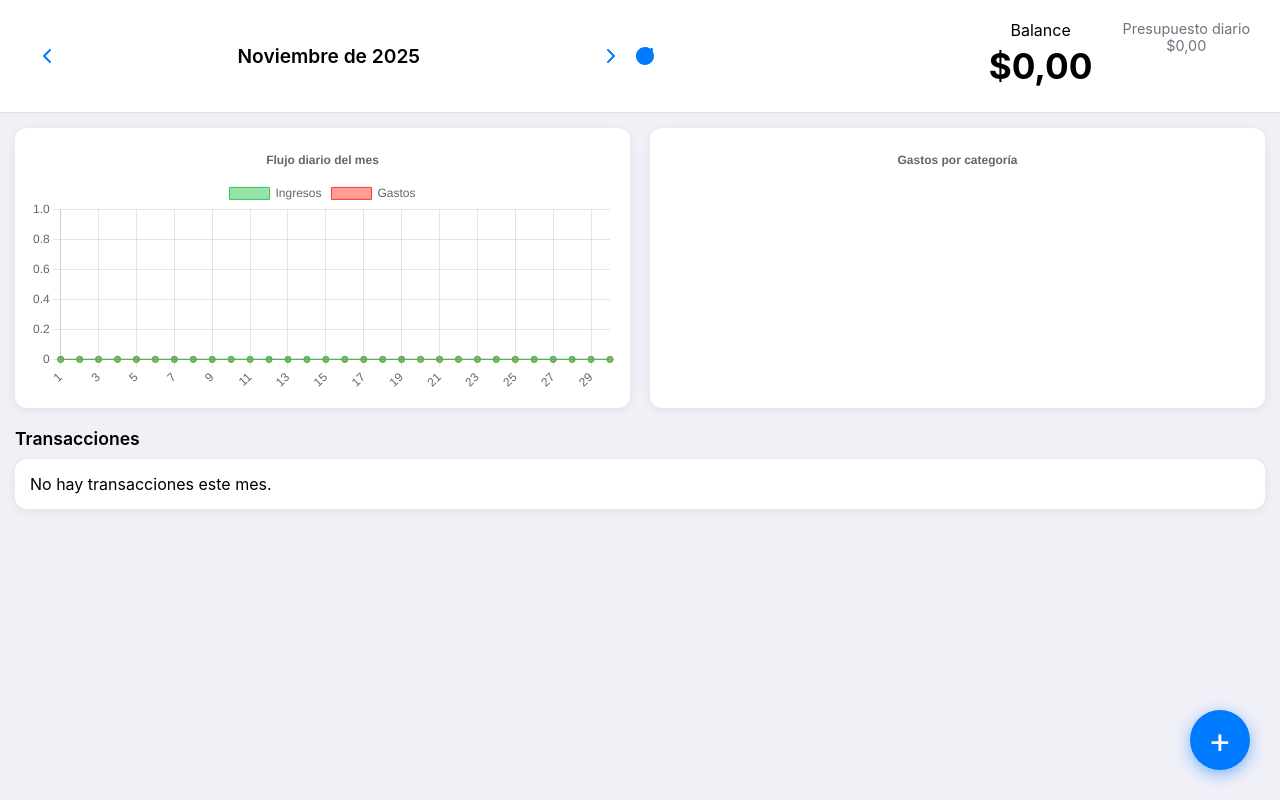
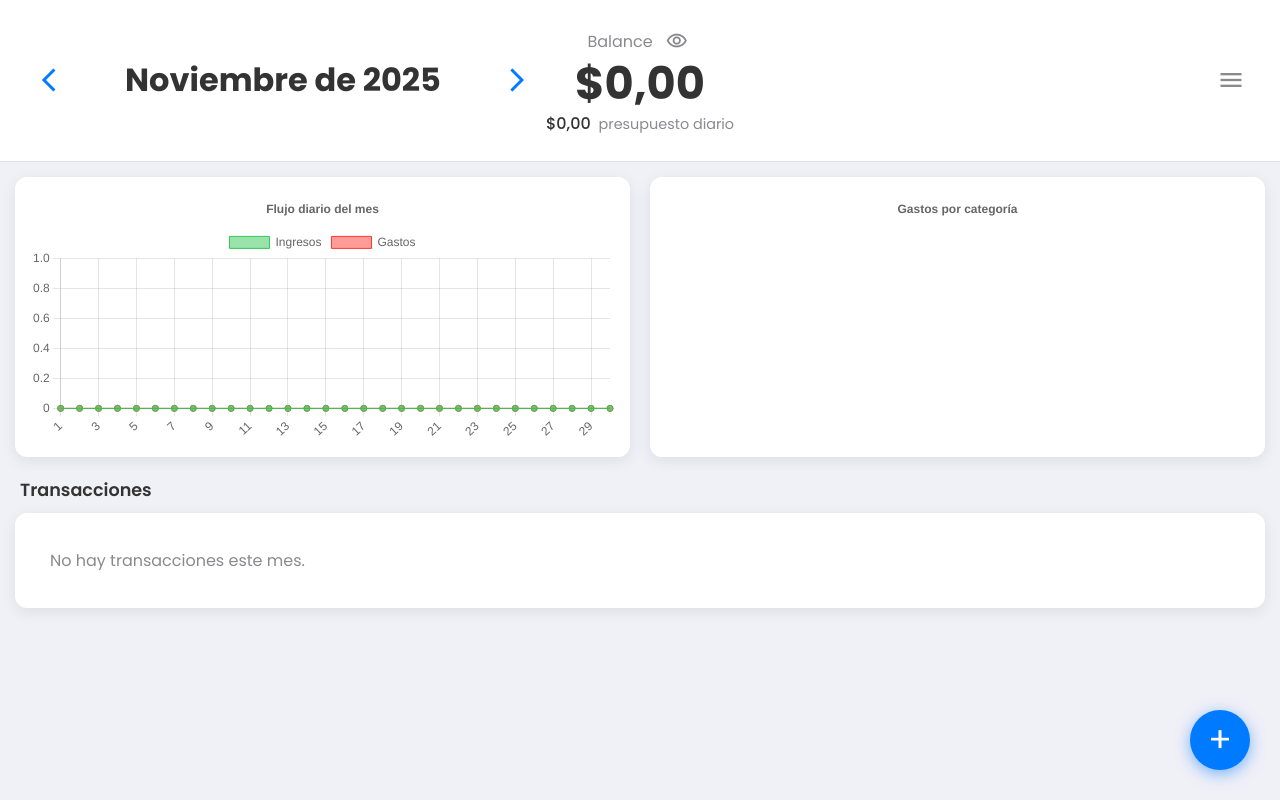
Before and after one commit to JulianLobos/quarter, a plain HTML site: page index.html in a window 1280 px wide. Drawn offline with nearby package versions, Linux system fonts and the light colour scheme.

Commit message:
third commit

```diff
--- a/css/styles.css
+++ b/css/styles.css
@@ -1,8 +1,8 @@
 :root {
     --background-color: #f0f0f7;
     --card-background: #ffffff;
-    --primary-text-color: #000000;
-    --secondary-text-color: #6c757d;
+    --primary-text-color: #333333;
+    --secondary-text-color: #8a8a8e;
     --accent-color: #007aff;
     --accent-color-dark: #005ecb;
     --income-color: #34c759;
@@ -10,42 +10,44 @@
     --danger-color: #ff3b30;
     --danger-color-dark: #c50f0f;
     --border-color: #e0e0e0;
-    --shadow: 0 2px 10px rgba(0, 0, 0, 0.07);
+    --shadow: 0 4px 15px rgba(0, 0, 0, 0.08);
     --border-radius: 12px;
     --border-radius-lg: 20px;
+    --font-family: 'Poppins', -apple-system, BlinkMacSystemFont, "Segoe UI", Roboto, Helvetica, Arial, sans-serif;
 }
 
 * {
     margin: 0;
     padding: 0;
     box-sizing: border-box;
-    font-family: -apple-system, BlinkMacSystemFont, "Segoe UI", Roboto, Helvetica, Arial, sans-serif;
+    font-family: var(--font-family);
 }
 
 body {
     background-color: var(--background-color);
     color: var(--primary-text-color);
-    padding-bottom: 90px; /* Space for bottom nav */
+    padding-bottom: 90px;
+}
+
+.material-icons-outlined {
+    font-feature-settings: 'liga';
 }
 
 .app-header {
     background-color: var(--card-background);
     padding: 15px;
     border-bottom: 1px solid var(--border-color);
+    display: grid;
+    grid-template-columns: 1fr auto 1fr;
+    align-items: center;
+    gap: 10px;
 }
 
 .header-top {
+    grid-column: 1 / -1;
     display: flex;
     justify-content: space-between;
     align-items: center;
-    margin-bottom: 15px;
-}
-
-.month-navigator {
-    display: flex;
-    justify-content: space-between;
-    align-items: center;
-    flex-grow: 1;
 }
 
 .month-navigator h1 {
@@ -54,39 +56,71 @@ body {
     margin: 0 10px;
 }
 
-.month-navigator button, .header-icon-btn {
+.header-icon-btn {
     background: none;
     border: none;
-    color: var(--accent-color);
+    color: var(--secondary-text-color);
     cursor: pointer;
     display: flex;
     align-items: center;
     justify-content: center;
     padding: 5px;
 }
-
-.header-bottom {
-    display: flex;
-    justify-content: space-around;
-    text-align: center;
+.header-icon-btn .material-icons-outlined {
+    font-size: 28px;
+}
+#prev-month-btn, #next-month-btn {
+    color: var(--accent-color);
 }
 
-.main-balance h2 {
-    font-size: 2.2rem;
+.header-main {
+    grid-column: 1 / -1;
+    text-align: center;
+    padding: 10px 0;
+}
+
+.balance-label {
+    display: flex;
+    align-items: center;
+    justify-content: center;
+    gap: 8px;
+    color: var(--secondary-text-color);
+    font-size: 1rem;
+}
+.balance-label #toggle-balance-btn {
+    color: var(--secondary-text-color);
+}
+.balance-label .material-icons-outlined {
+    font-size: 22px;
+}
+
+#balance-amount {
+    font-size: 2.8rem;
     font-weight: 700;
-    margin: 5px 0;
+    margin: 0;
+    line-height: 1.2;
 }
 
 .daily-budget {
     color: var(--secondary-text-color);
     font-size: 0.9rem;
 }
+.daily-budget p {
+    font-size: 1rem;
+    font-weight: 500;
+    color: var(--primary-text-color);
+    display: inline-block;
+    margin-right: 4px;
+}
+
+.header-right {
+    justify-self: flex-end;
+}
 
 .app-main {
     padding: 15px;
 }
 
-/* Chart responsiveness fix */
 .charts-container {
     display: flex;
     flex-direction: column;
@@ -99,19 +133,18 @@ body {
     padding: 15px;
     border-radius: var(--border-radius);
     box-shadow: var(--shadow);
-    position: relative; /* For Chart.js responsiveness */
-    height: 280px; /* Give a consistent height */
+    position: relative;
+    height: 280px;
 }
 
 .transactions-list-container h3 {
     margin-bottom: 10px;
     font-size: 1.1rem;
     font-weight: 600;
+    padding-left: 5px;
 }
 
-#transactions-list {
-    list-style: none;
-}
+#transactions-list { list-style: none; }
 
 #transactions-list li {
     background: var(--card-background);
@@ -124,6 +157,11 @@ body {
     box-shadow: var(--shadow);
     position: relative;
     cursor: pointer;
+}
+.empty-list-msg {
+    text-align: center;
+    color: var(--secondary-text-color);
+    padding: 20px;
 }
 
 .transaction-item-details {
@@ -161,7 +199,7 @@ body {
     display: flex;
     justify-content: center;
     z-index: 100;
-    pointer-events: none; /* Allow clicks to pass through */
+    pointer-events: none;
 }
 
 .app-nav .fab {
@@ -173,10 +211,11 @@ body {
     border: none;
     font-size: 2.2rem;
     line-height: 60px;
+    text-align: center;
     box-shadow: 0 4px 15px rgba(0, 122, 255, 0.5);
     cursor: pointer;
     transition: background-color 0.2s, transform 0.2s;
-    pointer-events: auto; /* FAB is clickable */
+    pointer-events: auto;
 }
 
 .app-nav .fab:hover {
@@ -184,7 +223,6 @@ body {
     transform: translateY(-2px);
 }
 
-/* Modal Styles */
 .modal-overlay {
     position: fixed;
     top: 0;
@@ -194,7 +232,7 @@ body {
     background: rgba(0, 0, 0, 0.6);
     display: flex;
     z-index: 1000;
-    align-items: flex-end; /* Slide from bottom on mobile */
+    align-items: flex-end;
 }
 
 .modal-content {
@@ -207,29 +245,23 @@ body {
     margin: 0 auto;
 }
 
-.modal-content h3 {
-    margin-bottom: 20px;
-    text-align: center;
-}
-
+.modal-content h3 { margin-bottom: 20px; text-align: center; font-weight: 600; }
 .form-group { margin-bottom: 15px; }
-
 .form-group label {
     display: block;
     margin-bottom: 5px;
     font-size: 0.9rem;
     color: var(--secondary-text-color);
+    font-weight: 500;
 }
-
-.form-group input,
-.form-group select,
-.form-group textarea {
+.form-group input, .form-group select, .form-group textarea {
     width: 100%;
     padding: 12px;
     border: 1px solid var(--border-color);
     border-radius: 8px;
     font-size: 1rem;
     background-color: var(--background-color);
+    font-family: var(--font-family);
 }
 
 .form-actions {
@@ -238,7 +270,6 @@ body {
     gap: 10px;
     margin-top: 20px;
 }
-
 .form-actions button, .button-like-label {
     padding: 10px 20px;
     border-radius: 8px;
@@ -247,31 +278,13 @@ body {
     font-size: 1rem;
     font-weight: 500;
 }
+.form-actions button[type="submit"] { background-color: var(--accent-color); color: white; }
+.form-actions button[type="button"] { background-color: var(--border-color); color: var(--primary-text-color); }
 
-.form-actions button[type="submit"] {
-    background-color: var(--accent-color);
-    color: white;
-}
+.btn-danger { background-color: var(--danger-color) !important; color: white !important; }
+.btn-danger:hover { background-color: var(--danger-color-dark) !important; }
 
-.form-actions button[type="button"] {
-    background-color: var(--border-color);
-    color: var(--primary-text-color);
-}
-
-.btn-danger {
-    background-color: var(--danger-color) !important;
-    color: white !important;
-}
-.btn-danger:hover {
-    background-color: var(--danger-color-dark) !important;
-}
-
-/* Settings Modal */
-.settings-options {
-    display: flex;
-    flex-direction: column;
-    gap: 10px;
-}
+.settings-options { display: flex; flex-direction: column; gap: 10px; }
 .settings-btn {
     background-color: var(--background-color);
     border: none;
@@ -279,13 +292,15 @@ body {
     border-radius: var(--border-radius);
     text-align: left;
     font-size: 1rem;
+    font-weight: 500;
     cursor: pointer;
     width: 100%;
+    display: flex;
+    align-items: center;
+    gap: 10px;
 }
 
-/* Categories Modal */
 #categories-list { margin-bottom: 20px; }
-
 .category-item {
     display: flex;
     justify-content: space-between;
@@ -295,20 +310,8 @@ body {
     margin-bottom: 8px;
     background-color: var(--background-color);
 }
-
-.category-item button {
-    background: none;
-    border: none;
-    cursor: pointer;
-    color: var(--expense-color);
-    font-size: 0.9rem;
-}
-
-#category-form .form-group {
-    display: flex;
-    gap: 10px;
-}
-
+.category-item button { background: none; border: none; cursor: pointer; color: var(--expense-color); font-size: 0.9rem; }
+#category-form .form-group { display: flex; gap: 10px; }
 #category-form button {
     padding: 12px 20px;
     border-radius: 8px;
@@ -318,48 +321,20 @@ body {
     color: white;
 }
 
-.button-like-label {
-    background-color: var(--accent-color);
-    color: white;
-    text-align: center;
+.button-like-label { background-color: var(--accent-color); color: white; text-align: center; }
+
+@media (min-width: 768px) {
+    body { padding-bottom: 30px; }
+    .app-header {
+        grid-template-columns: 1fr auto 1fr;
+        padding: 15px 30px;
+    }
+    .header-top { grid-column: 1 / 2; }
+    .header-main { grid-column: 2 / 3; }
+    .header-right { grid-column: 3 / 4; }
+    .charts-container { flex-direction: row; }
+    .chart-wrapper { flex: 1; }
+    .app-nav .fab { position: fixed; bottom: 30px; right: 30px; }
+    .modal-overlay { align-items: center; padding: 40px; }
+    .modal-content { border-radius: var(--border-radius-lg); }
 }
-
-/* Responsive */
-@media (min-width: 768px) {
-    body {
-        padding-bottom: 30px;
-    }
-    .app-header {
-        display: flex;
-        justify-content: space-between;
-        align-items: center;
-        padding: 20px 30px;
-    }
-    .header-top {
-        flex-grow: 1;
-        margin-bottom: 0;
-    }
-    .header-bottom {
-        flex-grow: 1;
-        justify-content: flex-end;
-        gap: 30px;
-    }
-    .charts-container {
-        flex-direction: row;
-    }
-    .chart-wrapper {
-        flex: 1; /* Let them share space */
-    }
-    .app-nav .fab {
-        position: fixed;
-        bottom: 30px;
-        right: 30px;
-    }
-    .modal-overlay {
-        align-items: center; /* Center on desktop */
-        padding: 40px;
-    }
-    .modal-content {
-        border-radius: var(--border-radius-lg);
-    }
-}
--- a/index.html
+++ b/index.html
@@ -4,6 +4,10 @@
     <meta charset="UTF-8">
     <meta name="viewport" content="width=device-width, initial-scale=1.0">
     <title>Quarter</title>
+    <link rel="preconnect" href="https://fonts.googleapis.com">
+    <link rel="preconnect" href="https://fonts.gstatic.com" crossorigin>
+    <link href="https://fonts.googleapis.com/css2?family=Poppins:wght@400;500;600;700&display=swap" rel="stylesheet">
+    <link href="https://fonts.googleapis.com/css2?family=Material+Icons+Outlined" rel="stylesheet">
     <link rel="stylesheet" href="css/styles.css">
     <link rel="shortcut icon" href="assets/favicon.svg" type="image/svg+xml">
     <script src="https://cdn.jsdelivr.net/npm/chart.js"></script>
@@ -12,35 +16,33 @@
 
     <header class="app-header">
         <div class="header-top">
-            <div class="month-navigator">
-                <button id="prev-month-btn">
-                    <svg width="24" height="24" viewBox="0 0 24 24" fill="none" xmlns="http://www.w3.org/2000/svg">
-                        <path d="M15.7071 18.7071C15.3166 19.0976 14.6834 19.0976 14.2929 18.7071L8.29289 12.7071C7.90237 12.3166 7.90237 11.6834 8.29289 11.2929L14.2929 5.29289C14.6834 4.90237 15.3166 4.90237 15.7071 5.29289C16.0976 5.68342 16.0976 6.31658 15.7071 6.70711L10.4142 12L15.7071 17.2929C16.0976 17.6834 16.0976 18.3166 15.7071 18.7071Z" fill="currentColor"/>
-                    </svg>
-                </button>
-                <h1 id="current-month-year"></h1>
-                <button id="next-month-btn">
-                    <svg width="24" height="24" viewBox="0 0 24 24" fill="none" xmlns="http://www.w3.org/2000/svg">
-                        <path d="M8.29289 5.29289C8.68342 4.90237 9.31658 4.90237 9.70711 5.29289L15.7071 11.2929C16.0976 11.6834 16.0976 12.3166 15.7071 12.7071L9.70711 18.7071C9.31658 19.0976 8.68342 19.0976 8.29289 18.7071C7.90237 18.3166 7.90237 17.6834 8.29289 17.2929L13.5858 12L8.29289 6.70711C7.90237 6.31658 7.90237 5.68342 8.29289 5.29289Z" fill="currentColor"/>
-                    </svg>
-                </button>
-            </div>
-            <button id="settings-btn" class="header-icon-btn">
-                <svg width="24" height="24" viewBox="0 0 24 24" fill="none" xmlns="http://www.w3.org/2000/svg">
-                    <path fill-rule="evenodd" clip-rule="evenodd" d="M13.669 3.33109C13.8831 3.11695 14.231 3.11695 14.4451 3.33109L15.555 4.441C15.9358 4.82184 16.5652 4.93305 17.056 4.69295L18.3348 4.10499C18.7033 3.9357 19.1558 4.03985 19.4135 4.36035L20.0865 5.13965C20.3442 5.46015 20.3163 5.92965 20.0288 6.21715L19.2215 7.0244C18.8915 7.35445 18.8313 7.88159 19.0714 8.27235L19.6593 9.55119C19.8286 9.91969 19.7245 10.3722 19.404 10.6299L18.6247 11.2929C18.3042 11.5506 17.8347 11.5785 17.5472 11.291L16.7399 10.4837C16.4099 10.1537 15.8827 10.0935 15.492 10.3336L14.2132 11.0216C13.8447 11.2309 13.3922 11.1268 13.1345 10.8063L12.4615 10.027C12.2038 9.7065 12.2317 9.237 12.5192 8.9495L13.3265 8.14225C13.6565 7.8122 13.7167 7.28506 13.4766 6.8943L12.8887 5.61546C12.7194 5.24696 12.8235 4.79446 13.144 4.53675L13.9233 3.87375C13.9326 3.8652 13.669 3.33109 13.669 3.33109ZM10.1174 13.1174C10.553 12.6818 11.247 12.6818 11.6826 13.1174L13.1174 14.5522C13.553 14.9878 13.553 15.6818 13.1174 16.1174C12.6818 16.553 11.9878 16.553 11.5522 16.1174L10.1174 14.6826C9.6818 14.247 9.6818 13.553 10.1174 13.1174Z" fill="currentColor"/>
-                    <path d="M12 21C16.9706 21 21 16.9706 21 12C21 7.02944 16.9706 3 12 3C7.02944 3 3 7.02944 3 12C3 16.9706 7.02944 21 12 21ZM12 19C15.866 19 19 15.866 19 12C19 8.13401 15.866 5 12 5C8.13401 5 5 8.13401 5 12C5 15.866 8.13401 19 12 19Z" fill="currentColor"/>
-                </svg>
+            <button id="prev-month-btn" class="header-icon-btn">
+                <span class="material-icons-outlined">arrow_back_ios</span>
+            </button>
+            <h1 id="current-month-year"></h1>
+            <button id="next-month-btn" class="header-icon-btn">
+                <span class="material-icons-outlined">arrow_forward_ios</span>
             </button>
         </div>
-        <div class="header-bottom">
-            <div class="main-balance">
-                <span>Balance</span>
+        <div class="header-main">
+            <div class="balance-container">
+                <div class="balance-label">
+                    <span>Balance</span>
+                    <button id="toggle-balance-btn" class="header-icon-btn">
+                        <span id="toggle-balance-icon" class="material-icons-outlined">visibility</span>
+                    </button>
+                </div>
                 <h2 id="balance-amount">$0.00</h2>
+                <div class="daily-budget">
+                    <p id="daily-budget-amount">$0.00</p>
+                    <span>presupuesto diario</span>
+                </div>
             </div>
-            <div class="daily-budget">
-                <span>Presupuesto diario</span>
-                <p id="daily-budget-amount">$0.00</p>
-            </div>
+        </div>
+        <div class="header-right">
+            <button id="settings-btn" class="header-icon-btn">
+                <span class="material-icons-outlined">menu</span>
+            </button>
         </div>
     </header>
 
--- a/js/app.js
+++ b/js/app.js
@@ -6,6 +6,7 @@ document.addEventListener('DOMContentLoaded', () => {
         categories: [],
         currentDate: new Date(),
         transactionToEdit: null,
+        isBalanceVisible: true,
     };
 
     // DOM Elements
@@ -17,6 +18,8 @@ document.addEventListener('DOMContentLoaded', () => {
     const transactionsListEl = document.getElementById('transactions-list');
     const addTransactionBtn = document.getElementById('add-transaction-btn');
     const settingsBtn = document.getElementById('settings-btn');
+    const toggleBalanceBtn = document.getElementById('toggle-balance-btn');
+    const toggleBalanceIcon = document.getElementById('toggle-balance-icon');
 
     // Modals
     const transactionModal = document.getElementById('transaction-modal');
@@ -51,6 +54,7 @@ document.addEventListener('DOMContentLoaded', () => {
     const STORAGE_KEYS = {
         transactions: 'quarter_transactions',
         categories: 'quarter_categories',
+        isBalanceVisible: 'quarter_isBalanceVisible',
     };
 
     const saveData = (key, data) => {
@@ -59,7 +63,12 @@ document.addEventListener('DOMContentLoaded', () => {
 
     const loadData = (key) => {
         const data = localStorage.getItem(key);
-        return data ? JSON.parse(data) : null;
+        try {
+            return data ? JSON.parse(data) : null;
+        } catch (e) {
+            console.error(`Error parsing JSON from localStorage key "${key}":`, e);
+            return null;
+        }
     };
 
     // INITIALIZATION
@@ -86,6 +95,9 @@ document.addEventListener('DOMContentLoaded', () => {
             saveData(STORAGE_KEYS.categories, categories);
         }
         state.categories = categories;
+
+        const isVisible = loadData(STORAGE_KEYS.isBalanceVisible);
+        state.isBalanceVisible = isVisible === null ? true : isVisible;
     };
 
     // RENDER FUNCTIONS
@@ -104,6 +116,14 @@ document.addEventListener('DOMContentLoaded', () => {
     };
 
     const renderSummary = () => {
+        toggleBalanceIcon.textContent = state.isBalanceVisible ? 'visibility' : 'visibility_off';
+
+        if (!state.isBalanceVisible) {
+            balanceAmountEl.textContent = '******';
+            dailyBudgetEl.textContent = '******';
+            return;
+        }
+
         const transactionsForMonth = getTransactionsForCurrentMonth();
         const balance = transactionsForMonth.reduce((acc, t) => {
             return t.type === 'income' ? acc + t.amount : acc - t.amount;
@@ -141,7 +161,7 @@ document.addEventListener('DOMContentLoaded', () => {
                         <span>${t.date.toLocaleDateString('es-ES')} - ${t.details || 'Sin detalles'}</span>
                     </div>
                     <div class="transaction-item-amount ${t.type}">
-                        ${t.type === 'income' ? '+' : '-'}${formatCurrency(t.amount)}
+                        ${t.type === 'income' ? '+' : '-'}${formatCurrency(t.amount, state.isBalanceVisible)}
                     </div>
                 `;
                 li.addEventListener('click', () => openTransactionModal(t));
@@ -235,6 +255,7 @@ document.addEventListener('DOMContentLoaded', () => {
     const addEventListeners = () => {
         prevMonthBtn.addEventListener('click', changeMonth(-1));
         nextMonthBtn.addEventListener('click', changeMonth(1));
+        toggleBalanceBtn.addEventListener('click', toggleBalanceVisibility);
         addTransactionBtn.addEventListener('click', () => openTransactionModal());
         cancelTransactionBtn.addEventListener('click', closeTransactionModal);
         deleteTransactionBtn.addEventListener('click', handleDeleteTransaction);
@@ -396,6 +417,14 @@ document.addEventListener('DOMContentLoaded', () => {
         render();
     };
 
+    const toggleBalanceVisibility = () => {
+        state.isBalanceVisible = !state.isBalanceVisible;
+        saveData(STORAGE_KEYS.isBalanceVisible, state.isBalanceVisible);
+        renderSummary();
+        // We also need to re-render transactions to hide/show amounts there
+        renderTransactions();
+    };
+
     const getTransactionsForCurrentMonth = () => {
         return state.transactions.filter(t =>
             t.date.getFullYear() === state.currentDate.getFullYear() &&
@@ -463,7 +492,8 @@ document.addEventListener('DOMContentLoaded', () => {
     };
 
     // HELPERS
-    const formatCurrency = (amount) => {
+    const formatCurrency = (amount, isVisible = true) => {
+        if (!isVisible) return '******';
         const formattedAmount = new Intl.NumberFormat('es-ES', {
             minimumFractionDigits: 2,
             maximumFractionDigits: 2,
```
